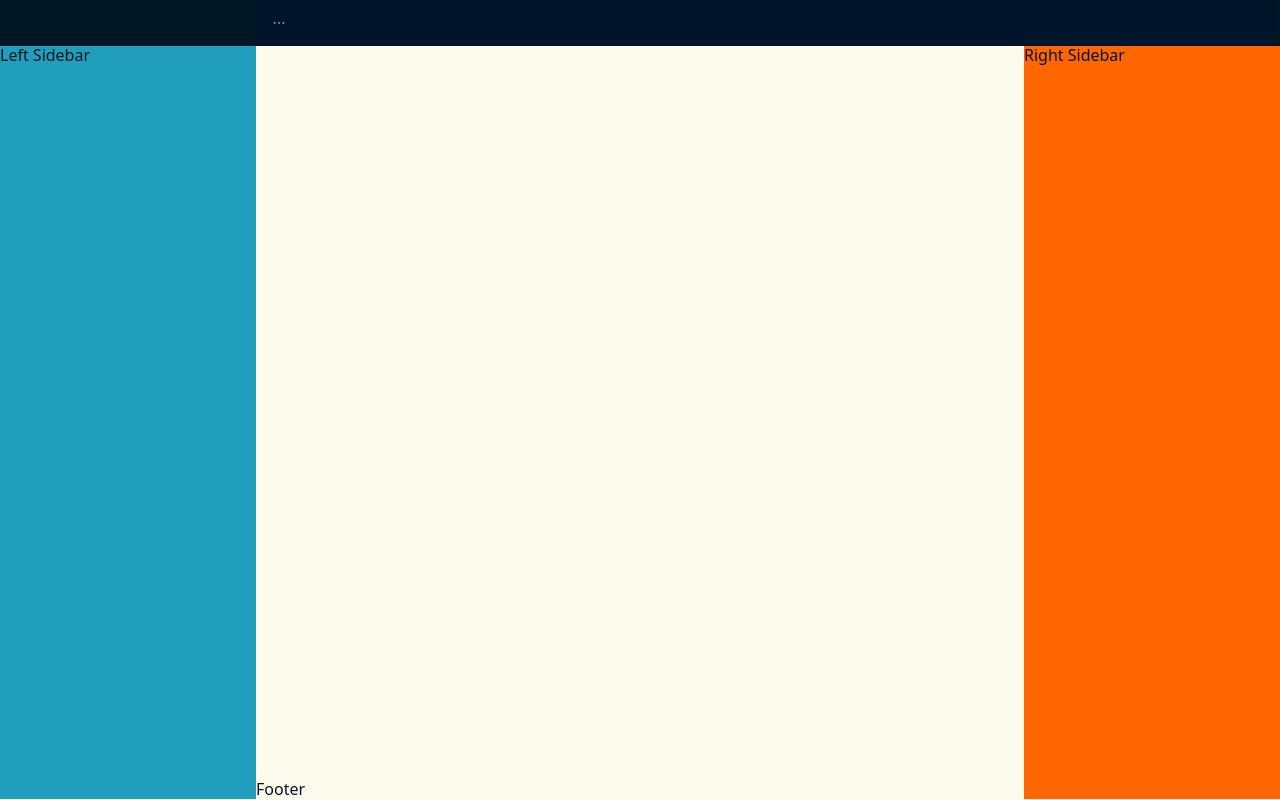
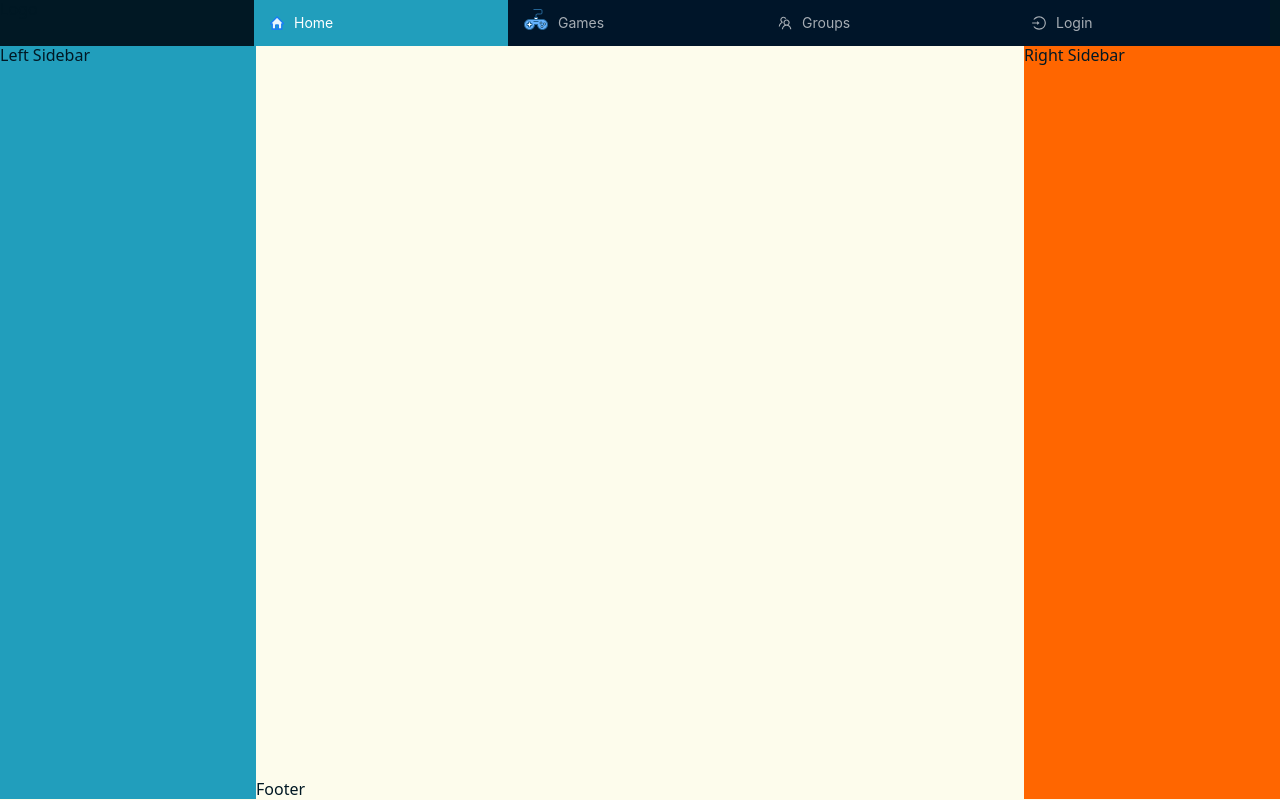
Before and after one commit to bounswe/bounswe2023group5, a React (Vite) app in the folder app/frontend/: page / in a window 1280 px wide. Built offline with nearby package versions, Linux system fonts and the light colour scheme.

Commit message:
Connects topbar to router and handles logged out user

```diff
--- a/app/frontend/src/Layout/TopBar/TopBar.module.scss
+++ b/app/frontend/src/Layout/TopBar/TopBar.module.scss
@@ -4,7 +4,7 @@
   display: flex;
   background-color: $prussian-blue-dark-50;
   overflow: hidden;
-  padding-right: 2px;
+  padding-right: 10px;
   .logo {
     flex: 0 0 clamp(0px, 20%, 300px);
   }
--- a/app/frontend/src/Layout/TopBar/TopBar.tsx
+++ b/app/frontend/src/Layout/TopBar/TopBar.tsx
@@ -1,9 +1,53 @@
 import { Menu, MenuProps } from "antd";
 import styles from "./TopBar.module.scss";
-import { HomeTwoTone, UserOutlined, TeamOutlined } from "@ant-design/icons";
+import {
+  HomeTwoTone,
+  UserOutlined,
+  TeamOutlined,
+  LoginOutlined,
+} from "@ant-design/icons";
 import GameController from "../../Components/Icons/GameController";
+import { useAuth } from "../../Components/Hooks/useAuth";
+import { useNavigate } from "react-router-dom";
 
-const items: MenuProps["items"] = [
+function TopBar() {
+  const { isLoggedIn } = useAuth();
+  const navigate = useNavigate();
+
+  const itemsNotLoggedIn: MenuProps["items"] = [
+    {
+      key: "Home",
+      label: "Home",
+      icon: <HomeTwoTone />,
+    },
+    {
+      key: "Games",
+      label: "Games",
+      icon: <GameController />,
+    },
+    {
+      key: "Groups",
+      label: "Groups",
+      icon: <TeamOutlined />,
+    },
+    {
+      key: "main-login",
+      label: "Login",
+      icon: <LoginOutlined />,
+      children: [
+        {
+          key: "login",
+          label: "Login",
+        },
+        {
+          key: "register",
+          label: "Register",
+        },
+      ],
+    },
+  ];
+
+  const itemsLoggedIn: MenuProps["items"] = [
     {
       key: "nav-home",
       label: "Home",
@@ -26,16 +70,18 @@ const items: MenuProps["items"] = [
     },
   ];
 
-function TopBar() {
   return (
     <div className={styles.container}>
       <div className={styles.logo}>Logo</div>
       <Menu
         className={styles.menu}
         mode="horizontal"
-        defaultSelectedKeys={["2"]}
-        items={items}
+        defaultSelectedKeys={["Home"]}
+        items={isLoggedIn ? itemsLoggedIn : itemsNotLoggedIn}
         theme="dark"
+        onClick={({ key }) => {
+          key !== "Home" ? navigate(`${key}`) : navigate("/");
+        }}
       />
     </div>
   );
--- a/app/frontend/src/Pages/HelloWorld/HelloWorld.tsx
+++ b/app/frontend/src/Pages/HelloWorld/HelloWorld.tsx
@@ -1,8 +1,6 @@
 import { Button } from "antd";
 import styles from "./HelloWorld.module.scss";
-import { Button } from "antd";
 import { useNavigate } from "react-router-dom";
-import axios from "axios";
 import { useAuth } from "../../Components/Hooks/useAuth";
 
 function HelloWorld() {
```
Lines whose indentation alone changed are shown as unchanged.
